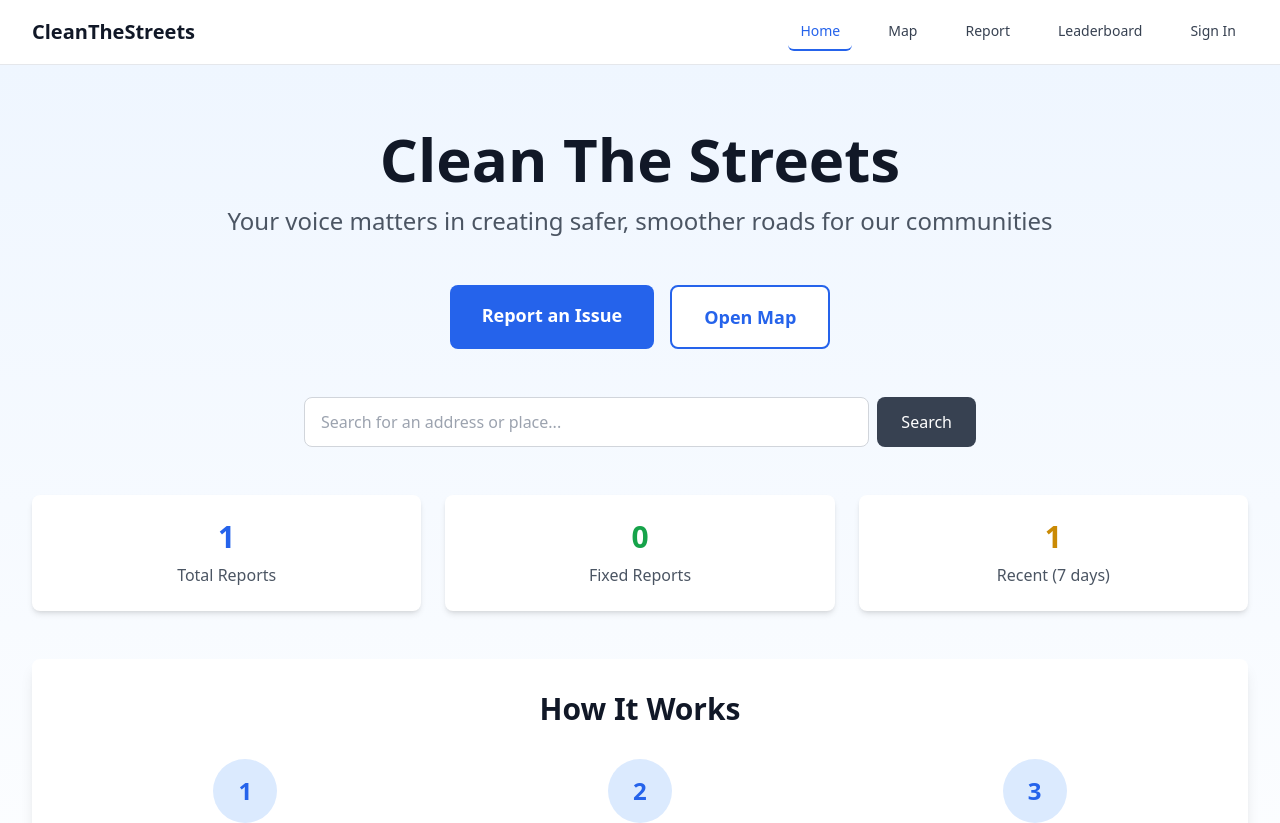
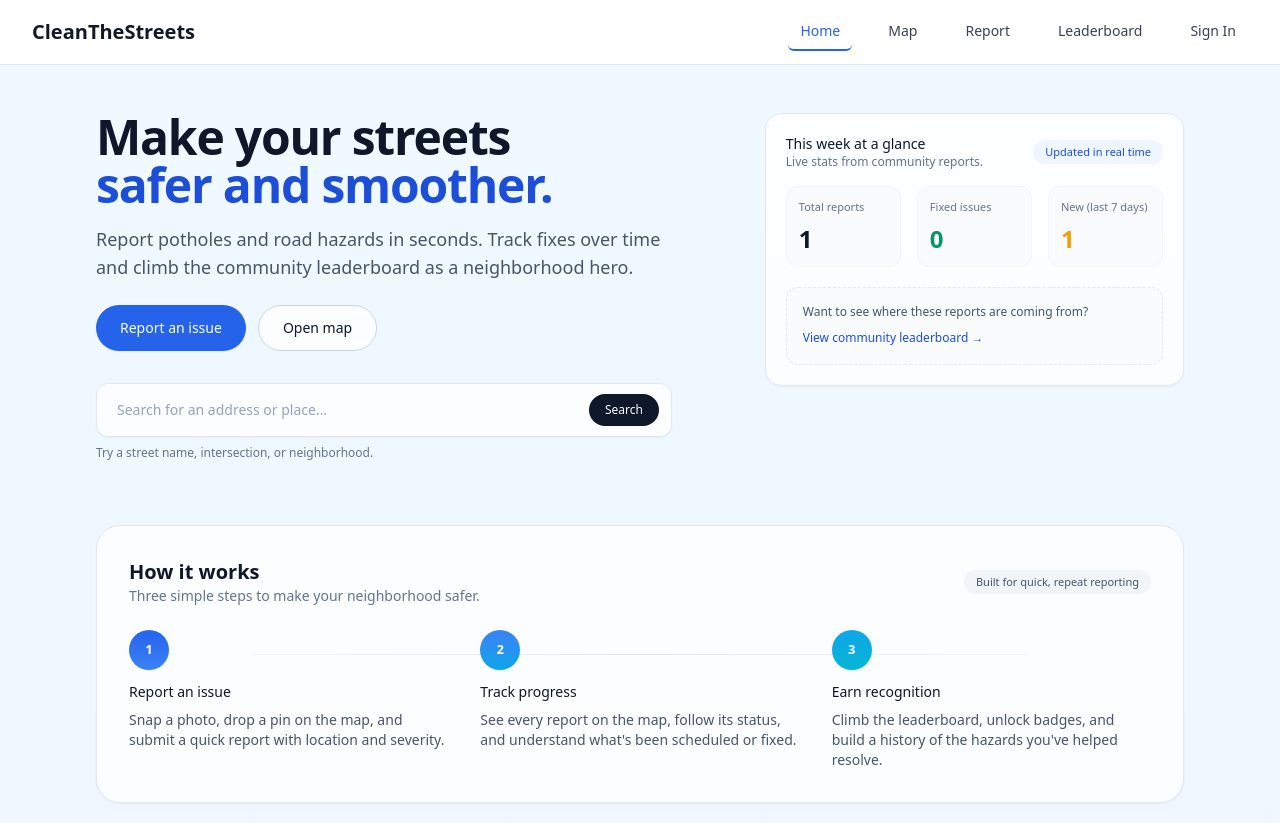
Before and after one commit to theohudson24/cleanthestreets, a Next.js app: page / in a window 1280 px wide. Shown: the top 823 px of the page. Built offline with nearby package versions, Linux system fonts and the light colour scheme.

Commit message:
UI update for homepage

```diff
--- a/src/app/page.js
+++ b/src/app/page.js
@@ -21,8 +21,8 @@ export default function Home() {
       if (response.ok) {
         const reports = await response.json();
         const total = reports.length;
-        const fixed = reports.filter(r => r.status === 'fixed').length;
-        const recent = reports.filter(r => {
+        const fixed = reports.filter((r) => r.status === 'fixed').length;
+        const recent = reports.filter((r) => {
           const date = new Date(r.createdAt);
           const weekAgo = new Date();
           weekAgo.setDate(weekAgo.getDate() - 7);
@@ -47,109 +47,201 @@ export default function Home() {
   };
 
   return (
-    <div className="min-h-screen bg-gradient-to-b from-blue-50 to-white">
-      {/* Hero Section */}
-      <div className="max-w-7xl mx-auto px-4 sm:px-6 lg:px-8 py-16">
-        <div className="text-center mb-12">
-          <h1 className="text-5xl md:text-6xl font-bold text-gray-900 mb-4">
-            Clean The Streets
+    <div className="min-h-screen bg-gradient-to-b from-sky-50 to-blue-50 text-slate-900">
+      {/* main content sits under your existing global navbar */}
+      <div className="max-w-6xl mx-auto px-4 sm:px-6 lg:px-8 py-12">
+        {/* Main layout: hero + stats card */}
+        <main className="grid gap-10 lg:grid-cols-[minmax(0,1.5fr)_minmax(0,1fr)] items-start">
+          {/* Left: Hero + search + primary actions */}
+          <section>
+            <h1 className="text-4xl sm:text-5xl font-semibold tracking-tight text-slate-900 mb-4">
+              Make your streets
+              <span className="block text-blue-700">safer and smoother.</span>
             </h1>
-          <p className="text-xl md:text-2xl text-gray-600 mb-8">
-            Your voice matters in creating safer, smoother roads for our communities
+            <p className="text-base sm:text-lg text-slate-600 max-w-xl mb-6">
+              Report potholes and road hazards in seconds. Track fixes over time and
+              climb the community leaderboard as a neighborhood hero.
             </p>
-        </div>
 
-        {/* Primary Actions */}
-        <div className="flex flex-col sm:flex-row gap-4 justify-center mb-12">
+            {/* Primary actions */}
+            <div className="flex flex-col sm:flex-row gap-3 mb-8">
               <Link
                 href="/report"
-            className="px-8 py-4 bg-blue-600 text-white rounded-lg text-lg font-semibold hover:bg-blue-700 transition-colors text-center"
+                className="inline-flex items-center justify-center rounded-full bg-blue-600 px-6 py-3 text-sm font-medium text-white shadow-sm hover:bg-blue-700 transition-colors"
               >
-            Report an Issue
+                Report an issue
               </Link>
               <Link
                 href="/map"
-            className="px-8 py-4 bg-white text-blue-600 border-2 border-blue-600 rounded-lg text-lg font-semibold hover:bg-blue-50 transition-colors text-center"
+                className="inline-flex items-center justify-center rounded-full border border-slate-300 bg-white/80 px-6 py-3 text-sm font-medium text-slate-900 hover:bg-white transition-colors"
               >
-            Open Map
+                Open map
               </Link>
             </div>
 
-        {/* Address Search */}
-        <div className="max-w-2xl mx-auto mb-12">
-          <form onSubmit={handleSearch} className="flex gap-2">
+            {/* Search bar */}
+            <div className="max-w-xl">
+              <form
+                onSubmit={handleSearch}
+                className="flex items-center gap-2 rounded-xl border border-slate-200 bg-white/80 px-3 py-2 shadow-sm"
+              >
                 <input
                   type="text"
                   value={searchQuery}
                   onChange={(e) => setSearchQuery(e.target.value)}
-              placeholder="Search for an address or place..."
-              className="flex-1 px-4 py-3 border border-gray-300 rounded-lg focus:outline-none focus:ring-2 focus:ring-blue-500"
+                  placeholder="Search for an address or place…"
+                  className="flex-1 border-none bg-transparent px-2 py-2 text-sm text-slate-900 placeholder:text-slate-400 focus:outline-none focus:ring-0"
                 />
                 <button
                   type="submit"
-              className="px-6 py-3 bg-gray-700 text-white rounded-lg hover:bg-gray-800 transition-colors"
+                  className="inline-flex items-center rounded-full bg-slate-900 px-4 py-2 text-xs font-medium text-slate-50 hover:bg-slate-800 transition-colors"
                 >
                   Search
                 </button>
               </form>
+              <p className="mt-2 text-xs text-slate-500">
+                Try a street name, intersection, or neighborhood.
+              </p>
+            </div>
+          </section>
+
+          {/* Right: Stats card */}
+          <aside>
+            <div className="rounded-2xl border border-slate-200 bg-white/80 p-5 shadow-sm">
+              <div className="flex items-center justify-between mb-4">
+                <div>
+                  <h2 className="text-sm font-medium text-slate-900">This week at a glance</h2>
+                  <p className="text-xs text-slate-500">
+                    Live stats from community reports.
+                  </p>
+                </div>
+                <span className="rounded-full bg-blue-50 px-3 py-1 text-[11px] font-medium text-blue-700">
+                  Updated in real time
+                </span>
               </div>
 
-        {/* Stats Summary */}
-        <div className="grid grid-cols-1 md:grid-cols-3 gap-6 mb-12">
-          <div className="bg-white rounded-lg shadow-md p-6 text-center">
-            <div className="text-3xl font-bold text-blue-600 mb-2">
-              {loading ? <LoadingSpinner size="sm" className="mx-auto" /> : (stats.total ?? '—')}
+              <div className="grid grid-cols-1 gap-4 sm:grid-cols-3">
+                <div className="rounded-xl border border-slate-100 bg-slate-50/60 p-3">
+                  <div className="text-[11px] font-medium text-slate-500 mb-2">
+                    Total reports
                   </div>
-            <div className="text-gray-600">Total Reports</div>
+                  <div className="text-2xl font-semibold text-slate-900 leading-tight">
+                    {loading ? (
+                      <LoadingSpinner size="sm" className="mx-auto" />
+                    ) : (
+                      stats.total ?? '—'
+                    )}
                   </div>
-          <div className="bg-white rounded-lg shadow-md p-6 text-center">
-            <div className="text-3xl font-bold text-green-600 mb-2">
-              {loading ? <LoadingSpinner size="sm" className="mx-auto" /> : (stats.fixed ?? '—')}
                 </div>
-            <div className="text-gray-600">Fixed Reports</div>
+                <div className="rounded-xl border border-slate-100 bg-slate-50/60 p-3">
+                  <div className="text-[11px] font-medium text-slate-500 mb-2">
+                    Fixed issues
                   </div>
-          <div className="bg-white rounded-lg shadow-md p-6 text-center">
-            <div className="text-3xl font-bold text-yellow-600 mb-2">
-              {loading ? <LoadingSpinner size="sm" className="mx-auto" /> : (stats.recent ?? '—')}
+                  <div className="text-2xl font-semibold text-emerald-600 leading-tight">
+                    {loading ? (
+                      <LoadingSpinner size="sm" className="mx-auto" />
+                    ) : (
+                      stats.fixed ?? '—'
+                    )}
                   </div>
-            <div className="text-gray-600">Recent (7 days)</div>
+                </div>
+                <div className="rounded-xl border border-slate-100 bg-slate-50/60 p-3">
+                  <div className="text-[11px] font-medium text-slate-500 mb-2">
+                    New (last 7 days)
+                  </div>
+                  <div className="text-2xl font-semibold text-amber-500 leading-tight">
+                    {loading ? (
+                      <LoadingSpinner size="sm" className="mx-auto" />
+                    ) : (
+                      stats.recent ?? '—'
+                    )}
+                  </div>
                 </div>
               </div>
 
-        {/* How It Works */}
-        <div className="bg-white rounded-lg shadow-lg p-8 mb-12">
-          <h2 className="text-3xl font-bold text-gray-900 mb-8 text-center">How It Works</h2>
-          <div className="grid md:grid-cols-3 gap-8">
-            <div className="text-center">
-              <div className="w-16 h-16 bg-blue-100 rounded-full flex items-center justify-center mx-auto mb-4">
-                <span className="text-2xl font-bold text-blue-600">1</span>
+              <div className="mt-5 rounded-xl border border-dashed border-slate-200 bg-slate-50/80 p-4">
+                <p className="text-xs text-slate-600 mb-1">
+                  Want to see where these reports are coming from?
+                </p>
+                <Link
+                  href="/leaderboard"
+                  className="text-xs font-medium text-blue-700 hover:text-blue-800"
+                >
+                  View community leaderboard →
+                </Link>
               </div>
-              <h3 className="text-xl font-semibold text-gray-900 mb-2">Report an Issue</h3>
-              <p className="text-gray-600">
-                See a pothole or road hazard? Take a photo and submit a quick report with your location.
+            </div>
+          </aside>
+        </main>
+
+        {/* How it works – more stylized / Linear-like */}
+        <section className="mt-16">
+          <div className="rounded-3xl border border-slate-200 bg-white/80 p-6 sm:p-8 shadow-sm">
+            <div className="flex items-center justify-between mb-6">
+              <div>
+                <h2 className="text-lg sm:text-xl font-semibold text-slate-900">
+                  How it works
+                </h2>
+                <p className="text-xs sm:text-sm text-slate-500">
+                  Three simple steps to make your neighborhood safer.
                 </p>
               </div>
-            <div className="text-center">
-              <div className="w-16 h-16 bg-blue-100 rounded-full flex items-center justify-center mx-auto mb-4">
-                <span className="text-2xl font-bold text-blue-600">2</span>
+              <span className="hidden sm:inline-flex items-center rounded-full bg-slate-100 px-3 py-1 text-[11px] font-medium text-slate-600">
+                Built for quick, repeat reporting
+              </span>
             </div>
-              <h3 className="text-xl font-semibold text-gray-900 mb-2">Track Progress</h3>
-              <p className="text-gray-600">
-                View your reports on the map and see their status as they're being addressed.
+
+            <div className="relative mt-4">
+              {/* connector line (desktop) */}
+              <div className="hidden sm:block absolute left-[12%] right-[12%] top-6 h-px bg-gradient-to-r from-slate-100 via-slate-200 to-slate-100" />
+
+              <div className="grid gap-8 sm:grid-cols-3">
+                {/* Step 1 */}
+                <div className="relative flex flex-col gap-2">
+                  <div className="inline-flex h-10 w-10 items-center justify-center rounded-full bg-gradient-to-b from-blue-600 to-blue-500 text-[13px] font-semibold text-white shadow-sm">
+                    1
+                  </div>
+                  <h3 className="mt-1 text-sm font-medium text-slate-900">
+                    Report an issue
+                  </h3>
+                  <p className="text-xs sm:text-sm text-slate-600">
+                    Snap a photo, drop a pin on the map, and submit a quick report with
+                    location and severity.
                   </p>
                 </div>
-            <div className="text-center">
-              <div className="w-16 h-16 bg-blue-100 rounded-full flex items-center justify-center mx-auto mb-4">
-                <span className="text-2xl font-bold text-blue-600">3</span>
+
+                {/* Step 2 */}
+                <div className="relative flex flex-col gap-2">
+                  <div className="inline-flex h-10 w-10 items-center justify-center rounded-full bg-gradient-to-b from-blue-500 to-sky-500 text-[13px] font-semibold text-white shadow-sm">
+                    2
                   </div>
-              <h3 className="text-xl font-semibold text-gray-900 mb-2">See Results</h3>
-              <p className="text-gray-600">
-                Watch as issues get fixed and your community becomes safer for everyone.
+                  <h3 className="mt-1 text-sm font-medium text-slate-900">
+                    Track progress
+                  </h3>
+                  <p className="text-xs sm:text-sm text-slate-600">
+                    See every report on the map, follow its status, and understand what&apos;s
+                    been scheduled or fixed.
+                  </p>
+                </div>
+
+                {/* Step 3 */}
+                <div className="relative flex flex-col gap-2">
+                  <div className="inline-flex h-10 w-10 items-center justify-center rounded-full bg-gradient-to-b from-sky-500 to-cyan-500 text-[13px] font-semibold text-white shadow-sm">
+                    3
+                  </div>
+                  <h3 className="mt-1 text-sm font-medium text-slate-900">
+                    Earn recognition
+                  </h3>
+                  <p className="text-xs sm:text-sm text-slate-600">
+                    Climb the leaderboard, unlock badges, and build a history of the
+                    hazards you&apos;ve helped resolve.
                   </p>
                 </div>
               </div>
             </div>
           </div>
+        </section>
+      </div>
     </div>
   );
 }
```
Lines whose indentation alone changed are shown as unchanged.
